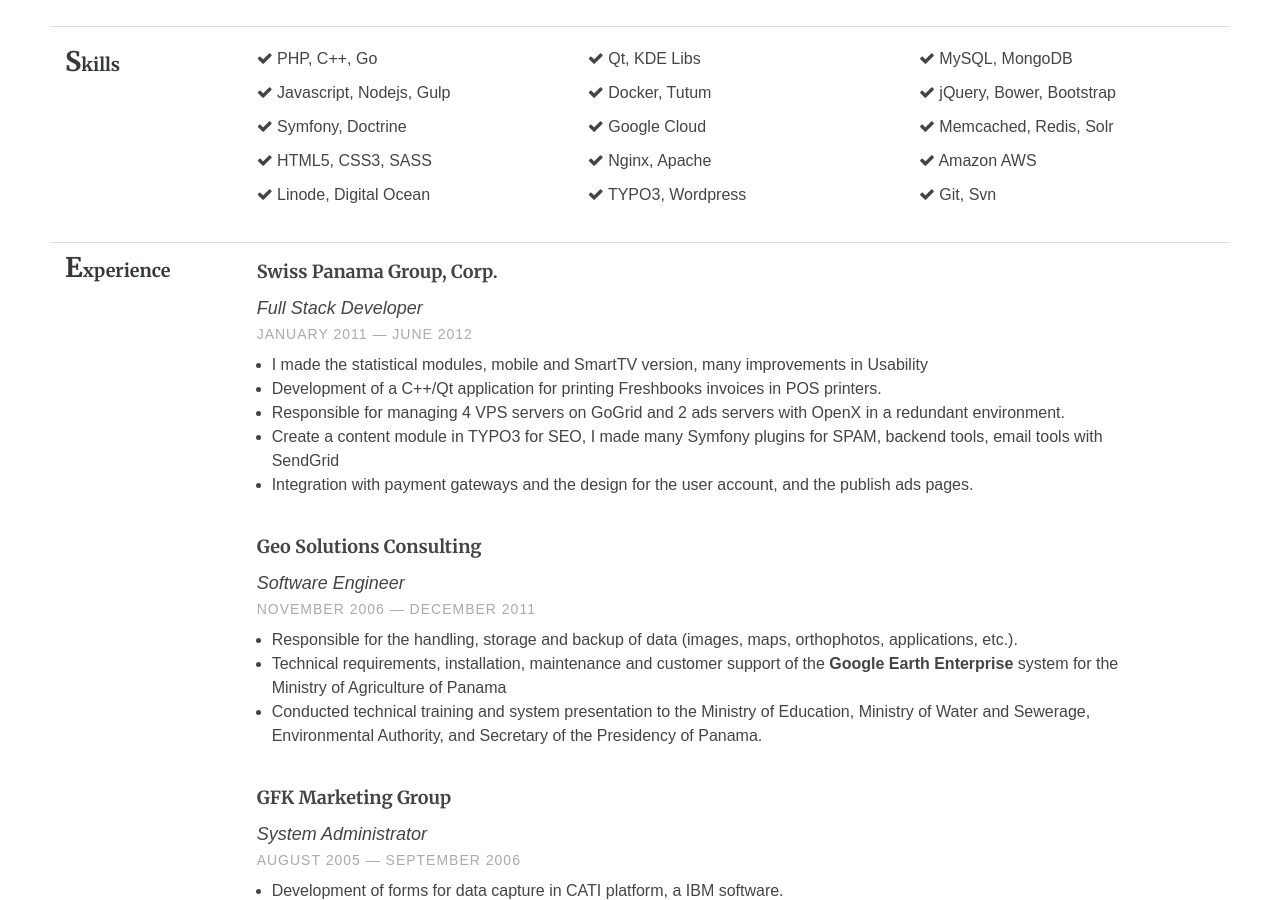
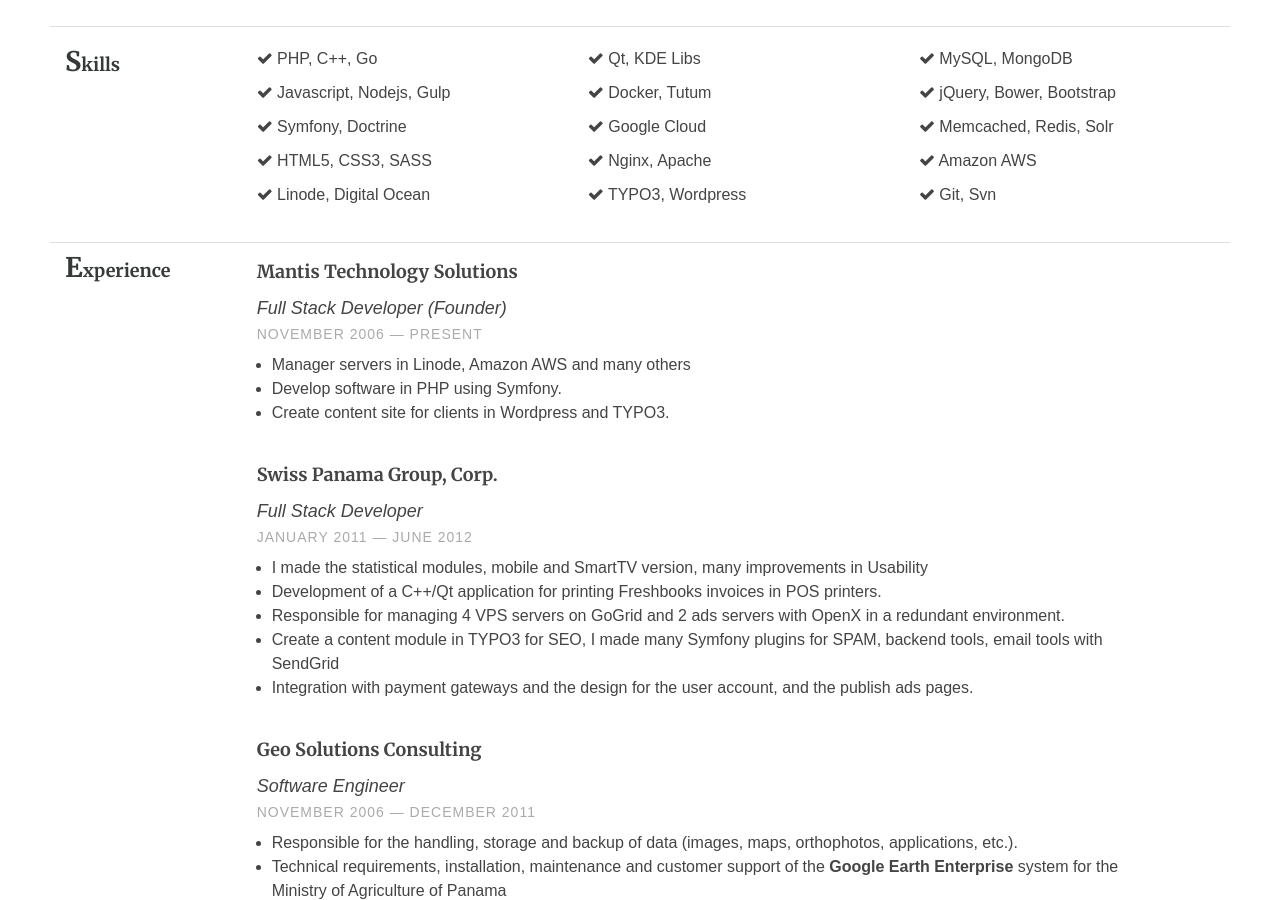
Before and after one commit to mayeco/mayeco.github.io, a Jekyll site: the page built from index.html, in a window 1280 px wide and 900 px high, scrolled down 312 px. Built offline with Jekyll 4.4.1, drawn with Linux system fonts in a browser that asks for light colours; nearby versions of some CDN libraries; the list of posts is cut into pages by our own code.

Commit message:
fixes and changes

```diff
--- a/index.html
+++ b/index.html
@@ -104,6 +104,25 @@
                 <h2>Experience</h2>
             </div>
             <div class="col-xs-10 col-md-10 section-text">
+                <h3>Mantis Technology Solutions</h3>
+
+                <div class="row subsection">
+                    <div class="emph col">Full Stack Developer (Founder)</div>
+                    <div class="col-right light">November 2006 — Present</div>
+                </div>
+                <ul class="desc">
+                    <li>Manager servers in Linode, Amazon AWS and many others</li>
+                    <li>Develop software in PHP using Symfony.</li>
+                    <li>Create content site for clients in Wordpress and TYPO3.</li>
+                </ul>
+
+            </div>
+        </div>
+
+        <div class="row">
+            <div class="col-xs-2 col-md-2">
+            </div>
+            <div class="col-md-offset-2 col-sx-offset-2 col-xs-10 col-md-10 section-text">
                 <h3>Swiss Panama Group, Corp.</h3>
 
                 <div class="row subsection">
@@ -113,14 +132,9 @@
                 <ul class="desc">
                     <li>I made the statistical modules, mobile and SmartTV version, many improvements in Usability</li>
                     <li>Development of a C++/Qt application for printing Freshbooks invoices in POS printers.</li>
-                    <li>Responsible for managing 4 VPS servers on GoGrid and 2 ads servers with OpenX in a redundant
-                        environment.
-                    </li>
-                    <li>Create a content module in TYPO3 for SEO, I made many Symfony plugins for SPAM, backend tools, email
-                        tools with SendGrid
-                    </li>
-                    <li>Integration with payment gateways and the design for the user account, and the publish ads pages.
-                    </li>
+                    <li>Responsible for managing 4 VPS servers on GoGrid and 2 ads servers with OpenX in a redundant environment.</li>
+                    <li>Create a content module in TYPO3 for SEO, I made many Symfony plugins for SPAM, backend tools, email tools with SendGrid</li>
+                    <li>Integration with payment gateways and the design for the user account, and the publish ads pages.</li>
                 </ul>
             </div>
         </div>
@@ -136,14 +150,9 @@
                     <div class="col-right light">November 2006 — December 2011</div>
                 </div>
                 <ul class="desc">
-                    <li>Responsible for the handling, storage and backup of data (images, maps, orthophotos, applications,
-                        etc.).
-                    </li>
-                    <li>Technical requirements, installation, maintenance and customer support of the <b>Google Earth
-                        Enterprise</b> system for the Ministry of Agriculture of Panama
-                    </li>
-                    <li>Conducted technical training and system presentation to the Ministry of Education, Ministry of Water
-                        and Sewerage, Environmental Authority, and Secretary of the Presidency of Panama.
+                    <li>Responsible for the handling, storage and backup of data (images, maps, orthophotos, applications, etc.).</li>
+                    <li>Technical requirements, installation, maintenance and customer support of the <b>Google Earth Enterprise</b> system for the Ministry of Agriculture of Panama</li>
+                    <li>Conducted technical training and system presentation to the Ministry of Education, Ministry of Water and Sewerage, Environmental Authority, and Secretary of the Presidency of Panama.
                     </li>
                 </ul>
             </div>
@@ -191,7 +200,6 @@
             </div>
             <div class="col-xs-10 col-md-10 section-text">
                 <h3>Ingeniería de Sistemas, Computer Science</h3>
-
                 <div>Universidad Interamericana de Panamá</div>
             </div>
         </div>
@@ -201,7 +209,6 @@
             </div>
             <div class="col-xs-10 col-md-10 section-text">
                 <h3>Publicidad y Mercado, Marketing</h3>
-
                 <div>Universidad Nacional de Panamá</div>
             </div>
         </div>
@@ -211,7 +218,6 @@
             </div>
             <div class="col-xs-10 col-md-10 section-text">
                 <h3>Certified Computer Professional</h3>
-
                 <div>APTECH Computer Education</div>
             </div>
         </div>
```
Also changed, not shown: 1 other file.
